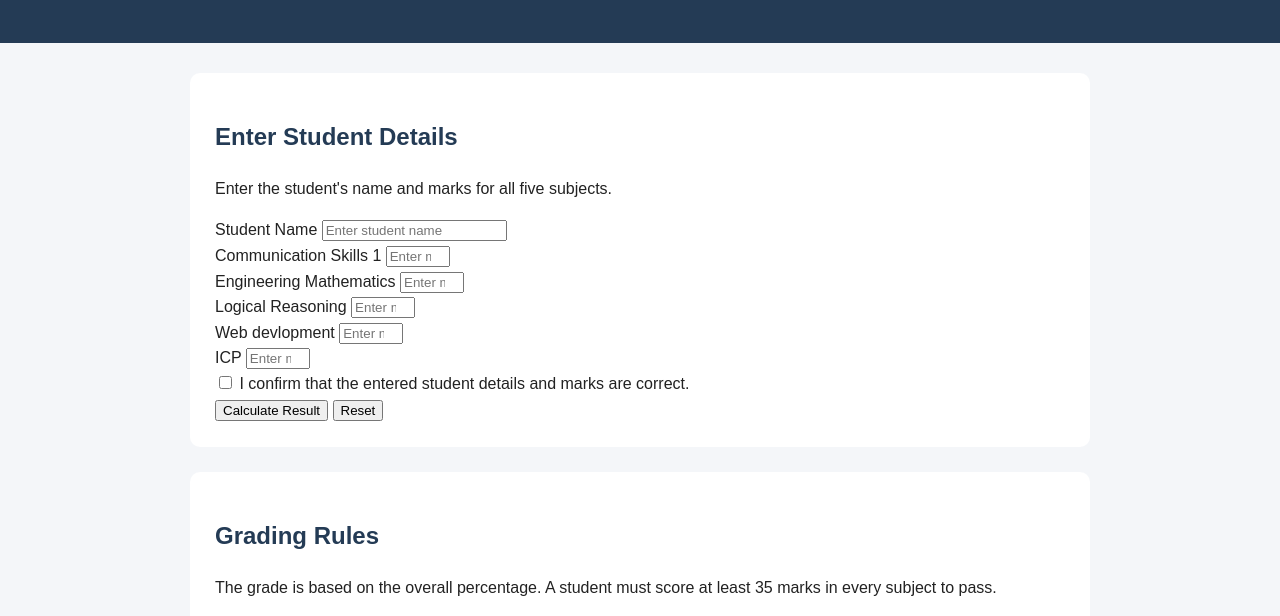
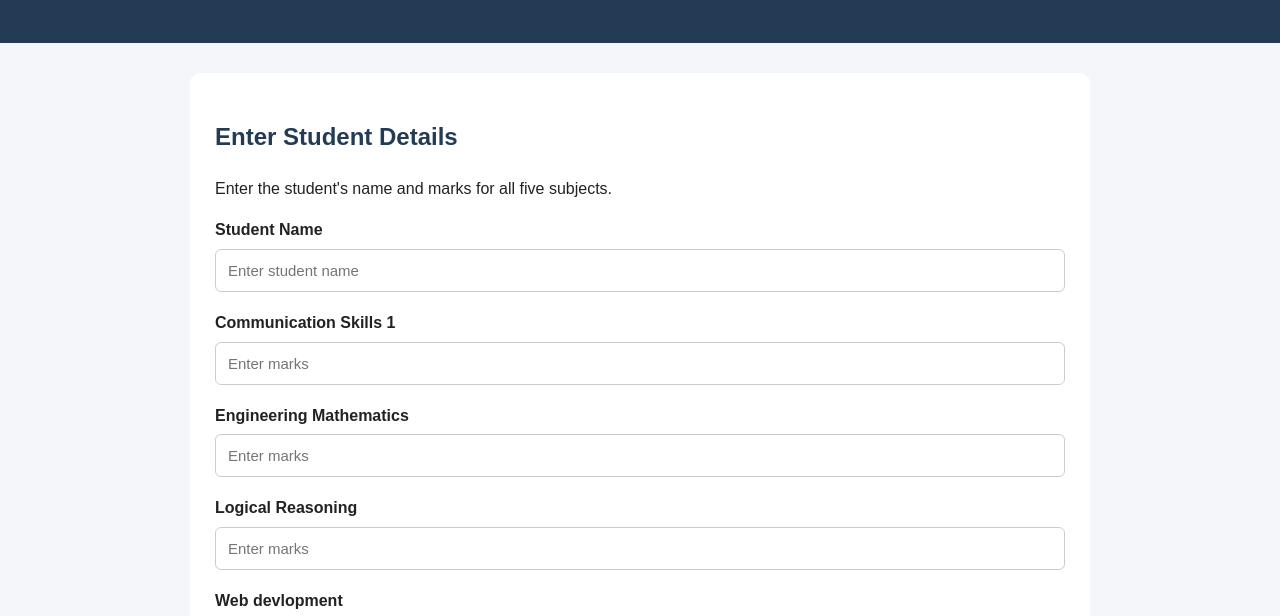
Before and after one commit to chavannisha634/result-calculator-website, a plain HTML site: page index.html in a window 1280 px wide. Shown: the part 123-739 px from the top of the page. Drawn offline with Linux system fonts and the light colour scheme.

Commit message:
Style student form fields and action buttons

```diff
--- a/style.css
+++ b/style.css
@@ -41,3 +41,77 @@ body {
 h2 {
     color: #243b55;
 }
+
+/* Form styling */
+
+.field {
+    display: flex;
+    flex-direction: column;
+    margin-bottom: 18px;
+}
+
+.field label {
+    font-weight: bold;
+    margin-bottom: 6px;
+}
+
+.field input {
+    width: 100%;
+    padding: 12px;
+    border: 1px solid #ccc;
+    border-radius: 6px;
+    font-size: 15px;
+}
+
+.field input:focus {
+    outline: none;
+    border-color: #2878c8;
+    box-shadow: 0 0 4px rgba(40, 120, 200, 0.3);
+}
+
+.confirmation-field {
+    display: flex;
+    align-items: center;
+    gap: 10px;
+    margin: 20px 0;
+}
+
+.confirmation-field input {
+    width: 17px;
+    height: 17px;
+}
+
+.form-actions {
+    display: flex;
+    gap: 12px;
+    flex-wrap: wrap;
+}
+
+/* Button styling */
+
+.button {
+    padding: 11px 20px;
+    border: none;
+    border-radius: 6px;
+    font-size: 15px;
+    cursor: pointer;
+    transition: background-color 0.2s ease;
+}
+
+.button-primary {
+    background-color: #2878c8;
+    color: white;
+}
+
+.button-primary:hover {
+    background-color: #185b9e;
+}
+
+.button-secondary {
+    background-color: #e1e5eb;
+    color: #222;
+}
+
+.button-secondary:hover {
+    background-color: #cbd1da;
+}
```
